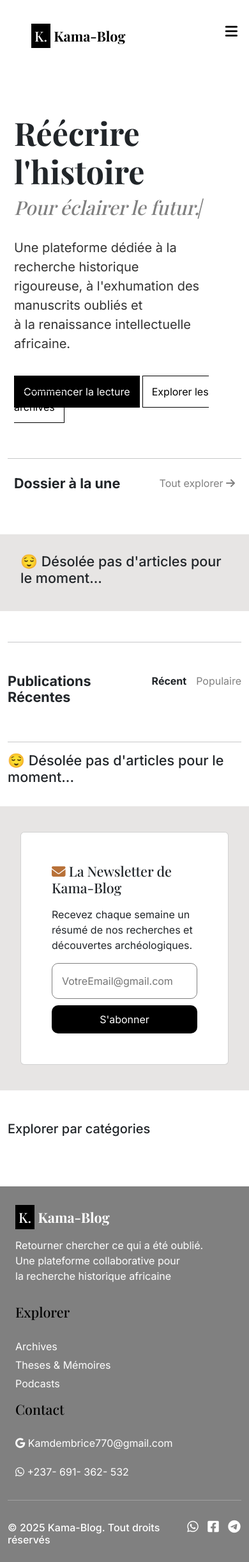
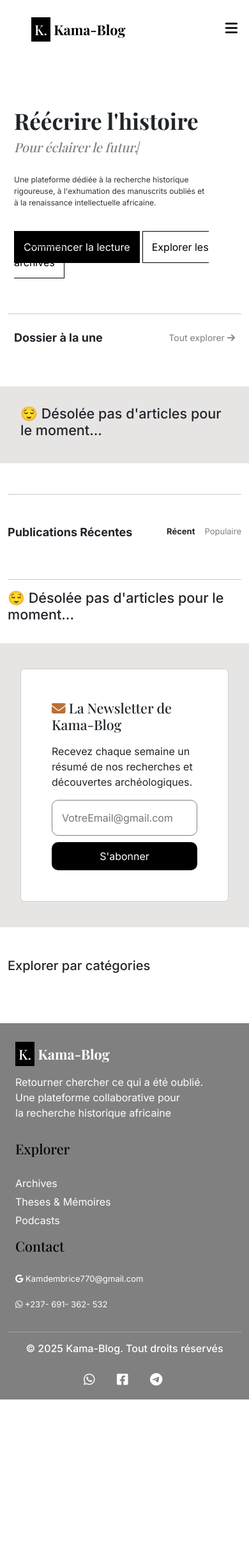
Before and after one commit to Brisco237/kama-blog, a Django app: page / in a window 390 px wide. Shown: the whole page at 64% size. After the commit the page ends 2187 px from the top, so only its background shows below. Run offline with Django 5.2, Linux system fonts and the light colour scheme; data that the repository does not hold is empty; some libraries are stand-ins or nearby versions; some web fonts are replaced.

Commit message:
petite touche de reglage coté responsive

```diff
--- a/blog/authapp/views.py
+++ b/blog/authapp/views.py
@@ -1,7 +1,8 @@
-from django.shortcuts import render
+from django.shortcuts import render, redirect
 from articles.models import Article, Category
 from django.conf import settings
-from .models import User
+from django.contrib import messages
+from .models import Profile, User
 
 # Create your views here.
 def home(request):
@@ -15,6 +16,25 @@ def home(request):
     )
 
 def register(request):
+    if request.method == "POST":
+        photo = request.FILES['photo']
+        username = request.POST['name']
+        last_name = request.POST['subname']
+        email = request.POST['email']
+        password  = request.POST['password']
+
+    try:
+        user = User.objects.create_user(
+            username=username, last_name=last_name, email=email, password=password
+        )
+
+        Profile.objects.create(user=user, photo=photo)
+        messages.success(request, "Compte créé avec succès!")
+        return redirect('login_user')
+
+    except Exception as e:
+        messages.error(request, f"Erreur: {str(e)}")
+
 
     return render(request, 'authapp/register.html')
 
--- a/blog/static/css/articles/archives.css
+++ b/blog/static/css/articles/archives.css
@@ -108,7 +108,6 @@
 .footer-card p{
     font-weight: bold;
     font-family: 'Inter';
-    text-transform: uppercase;
 }
 
 
@@ -134,6 +133,10 @@
         font-size:10px;
         margin-right:3px;
     }
+    .footer-card p{
+        font-size:13px;
+    }
+
 }
 
 @media screen and (max-width:320px){
--- a/blog/static/css/authapp/home.css
+++ b/blog/static/css/authapp/home.css
@@ -2,7 +2,7 @@
 .first-section{
     margin: 60px 0 20px 90px;
 }
-.first-section .title, .subtitle{
+.first-section .title{
     font-size:80px;
 }
 .first-section .title{
@@ -21,13 +21,12 @@
     color:#333333;
 }
 .buttons-home-section a{
-    list-style: none;
+    text-decoration: none;
 }
 .buttons-home-section .button1{
     background-color: black;
     color: white;
     font-family: 'Inter', sans-serif;
-    text-decoration: none;
     padding: 15px;
 }
 .buttons-home-section .button1:hover{
@@ -35,7 +34,6 @@
     transition: 0.8s;
 }
 .buttons-home-section .button2{
-    text-decoration: none;
     border: 1px solid black;
     padding: 14px;
     color:black;
@@ -64,6 +62,9 @@
 #articles-featured{
     background-color:rgb(231 229 228);
     padding:30px 20px;
+}
+#articles-featured .card{
+    padding:50px;
 }
 #articles-featured .category1{
     font-family: 'Inter', sans-serif;
@@ -174,7 +175,7 @@
     transition: 0.8s;
 }
 .newsletter form input,.newsletter form .btn-newsletter{
-    width: 100%;;
+    width: 100%;
 }
 .hastag-categories h5{
     font-family: 'Inter', sans-serif;
@@ -203,24 +204,82 @@
         font-size:50px;
     }
     .first-section .subtitle{
-        font-size: 30px;
+        font-size:30px;
+    }
+    .first-section .text{
+        font-size:18px;
+        margin-top:30px;
+    }
+    #articles-featured .card{
+        padding:15px;
+    }
+    #articles-featured .category1{
+        font-size:12px;
+    }
+    .title-article{
+        font-size:20px;
+    }
+    .summary{
+        font-size:12px;
     }
 }
-@media screen and (max-width:375px) {
+@media screen and (max-width:425px) {
+    .first-section .title{
+        font-size:35px;
+    }
+    .first-section .subtitle{
+        font-size:20px;
+    }
+    .first-section .text{
+        font-size:12px;
+    }
+    .section3 h4{
+        font-size:18px;
+    }
+    .section3 .sec3{
+        font-size:13px;
+    }
+    .second-section .head-second-section h4{
+        font-size:18px;
+    }
+    .second-section .head-second-section .voir{
+        font-size:14px;
+    }
+
+}
+@media screen and (max-width:375px){
     .buttons-home-section{
         display: flex;
         flex-direction: column;
+        text-align: center;
     }
     .buttons-home-section .button1{
         margin-bottom:5px;
+        padding:9px;
+        border-radius: 10px;
+    }
+    .buttons-home-section .button2{
+        padding:8px;
+        border-radius:10px;
+
+    }
+    .section3 h4{
+        font-size:18px;
+    }
+    .section3 .sec3 {
+       font-size: 12px;
     }
 }
 @media screen and (max-width:320px) {
     .first-section .title{
-        font-size: 40px;
+        margin-top:20px;
+        font-size:30px;
+    }
+    .first-section .subtitle{
+        font-size:20px;
     }
     .first-section .text{
-        font-size:14px;
+        font-size:12px;
     }
     .second-section .head-second-section h4{
         font-weight: bold;
--- a/blog/static/css/footer.css
+++ b/blog/static/css/footer.css
@@ -40,16 +40,26 @@
 .derniere-ligne{
     font-family: 'Inter', serif;
     display: flex;
-    justify-content: space-between;
+    flex-direction: column;
     align-items: center;
-    padding: 10px 0;
 }
 .derniere-ligne .icones-reseaux a{
     color: white;
-    margin-left: 10px;
+    margin-left:30px;
     font-size: 20px;
 }
 .derniere-ligne .icones-reseaux a:hover{
     color: black;
     transition: all 0.7s;
 }
+
+@media screen and (max-width:320px){
+    .derniere-ligne h6{
+        font-size:15px;
+    }
+}
+@media screen and (max-width:768px) {
+    .colonne3 .liens{
+        font-size:13px;
+    }
+}
--- a/blog/static/css/navbar.css
+++ b/blog/static/css/navbar.css
@@ -38,6 +38,32 @@ nav ul li a:hover{
     background-color: transparent;
     display: none;
 }
+.active{
+    display: none;
+}
+#box{
+    width: 100%;
+}
+#searchInput{
+    padding:10px;
+    border-top:none;
+    border-right: none;
+    border-left: none;
+    outline: none;
+}
+#searchBox button{
+    background-color: black;
+    padding:10px;
+    color: white;
+    border: none;
+}
+#user-pp img{
+    width:30px;
+    height:30px;
+    border-radius:50%;
+    object-fit: cover;
+}
+
 /* Mobile menu */
 .mobile-menu{
     font-family: 'Playfair Display';
@@ -53,6 +79,14 @@ nav ul li a:hover{
     position: absolute;
     width:90%;
     z-index:99;
+}
+.mobile-menu #user-pp{
+    list-style: none;
+    color: white;
+
+}
+.mobile-menu #user-pp img{
+    margin-right:10px;
 }
 .mobile-menu a{
     text-decoration: none;
@@ -82,6 +116,6 @@ nav ul li a:hover{
         display: block;
     }
     .first-nav ul .logo{
-        margin-top:20px;
+        margin-top:10px;
     }
 }
--- a/blog/templates/articles/archives.html
+++ b/blog/templates/articles/archives.html
@@ -72,7 +72,7 @@
         <div class="row mt-5 mb-5 articles-card">
             {% for article in articles %}
                 <div class="col-md-4 col-sm-6 mb-3">
-                    <div class="card h-60" data-aos="fade-right" data-aos-duration="3000">
+                    <div class="card h-60" data-aos="fade-up" data-aos-duration="2000">
                         <img src="{{ article.img.url }}" alt="{{ article.title }}" class="card-img-top img-fluid">
                         <div class="card-body">
                             <p class="card-text card-date"><i class="fas fa-calendar"></i> {{ article.updated_at|date:"d M Y  à  H:i" }}</p>
--- a/blog/templates/articles/article_list.html
+++ b/blog/templates/articles/article_list.html
@@ -8,7 +8,7 @@
     <div class="row">
         {% include "navbar.html" %}
     </div>
-    <div class="container-fluid section1 mt-5">
+    <div class="container-fluid section1 mt-5"  data-aos="fade-left" data-aos-duration="2000">
         <div class="container">
             <h6>Archives & Recherche</h6>
             <h1>Catalogue des Travaux</h1>
@@ -27,7 +27,7 @@
     <div class="row mt-2 mb-5 section2">
         {% for article in articles %}
                 <div class="col-lg-4 col-md-6 col-sm-6">
-                    <div class="card mt-3" data-aos="fade-up" data-aos-duration="3000" >
+                    <div class="card mt-3" data-aos="fade-up" data-aos-duration="2000">
                         <div class="card-body">
                             <div class="card-text">
                                 <p class="category">{{ article.category }}</p>
@@ -46,7 +46,7 @@
     </div>
     <div class="row text-center mb-5 btn-charger">
         <div class="col-md-4"></div>
-        <div class="col-md-4">
+        <div class="col-md-4" data-aos="fade-up" data-aos-duration="2000">
             <button id="charger-resulat">Charger plus de résultat</button>
         </div>
         <div class="col-md-4"></div>
--- a/blog/templates/authapp/home.html
+++ b/blog/templates/authapp/home.html
@@ -13,7 +13,7 @@
             <div class="first-section">
                 <h1 class="title">Réécrire l'histoire</h1>
                 <h3 class="subtitle"></h3>
-                <p class="text">Une plateforme dédiée à la recherche historique <br>rigoureuse,
+                <p class="text" data-aos="fade-right" data-aos-duration="2000">Une plateforme dédiée à la recherche historique <br>rigoureuse,
                 à l'exhumation des manuscrits oubliés et <br>à la renaissance intellectuelle africaine.</p>
                 <div class="buttons-home-section mt-5">
                     <a href="{% url 'article_list' %}" class="button1">Commencer la lecture</a>
@@ -33,10 +33,10 @@
     <div class="row mb-5" id="articles-featured">
         {% if articles1 %}
             {% for article in articles1 %}
-                <div class="col-md-4 col-sm-6" class="article3">
-                    <div class="card p-5 mt-2" data-aos="fade-right" data-aos-duration="3000">
+                <div class="col-md-4 col-sm-6">
+                    <div class="card mt-2" data-aos="fade-up" data-aos-duration="2000">
                         <a href="{% url 'article_detail' article.slug %}">
-                            <div class="card-img"><img src="{{ article.img.url }}" class="img-fluid"></div>
+                            <div class="card-img"><img src="{{ article.img.url }}" class="img-fluid" width="100%"></div>
                             <br>
                             <p class="category1">{{ article.category }}</p>
                             <h2 class="title-article">{{ article.title }}</h2>
@@ -68,7 +68,7 @@
                         <img src="{{ article.img.url }}" class="img-fluid">
                     </a>
                 </div>
-                <div class="col-md-8 col-sm-6  text" data-aos="fade-up" data-aos-duration="3000">
+                <div class="col-md-8 col-sm-6  text" data-aos="fade-up" data-aos-duration="2000">
                     <p class="category mt-2">
                         {{ article.category }}<span class="publications-time">. {{article.updated_at|date:"d M Y" }}</span>
                     </p>
@@ -92,7 +92,7 @@
     <div class="row newsletter mb-5">
         <div class="col-md-2"></div>
         <div class="col-md-8">
-            <div class="card p-5">
+            <div class="card p-5" data-aos="fade-up" data-aos-duration="2000">
                 <div class="card-title"><h4><i class="fas fa-envelope"></i> La Newsletter de Kama-Blog</h4></div>
                 <p class="card-text">Recevez chaque semaine un résumé de nos recherches et découvertes archéologiques.</p>
                 <form action="">
@@ -104,7 +104,7 @@
         </div>
         <div class="col-md-2"></div>
     </div>
-    <div class="row hastag-categories mb-5">
+    <div class="row hastag-categories mb-5" data-aos="fade-up" data-aos-duration="2000">
         <h5>Explorer par catégories</h5>
         {% for categorie in categories %}
             <div class="col-lg-3 col-sm-3 col-xm-12 text-center">
--- a/blog/templates/footer.html
+++ b/blog/templates/footer.html
@@ -33,7 +33,7 @@
     <hr>
     <div class="derniere-ligne">
         <h6>&copy; 2025 Kama-Blog. Tout droits réservés</h6>
-        <div class="icones-reseaux">
+        <div class="icones-reseaux mt-3 mb-3">
             <a href=""><i class="fab fa-whatsapp"></i></a>
             <a href=""><i class="fab fa-facebook-square"></i></a>
             <a href=""><i class="fab fa-telegram"></i></a>
--- a/blog/templates/navbar.html
+++ b/blog/templates/navbar.html
@@ -13,9 +13,16 @@
             <li class="items"><a href="{% url 'home' %}">Home</a></li>
             <li class="items"><a href="{% url 'article_list' %}">Articles</a></li>
             <li class="items"><a href="{% url 'archives' %}">Archives</a></li>
-            <li class="items"><a href=""><i class="fas fa-search"></i></a></li>
-            <li class="items"><a href="{% url 'login_user' %}" class="connexion-button">Connexion</a></li>
-            <li class="items"><a href="{% url 'register' %}" class="inscrire-button">S'inscrire</a></li>
+            <li class="items"><a href=""><i class="fas fa-search" id="search-bar"></i></a></li>
+            {% if user.is_authenticated %}
+                <li class="items" id="user-pp">
+                    <img src="{{ user.profile.photo.url }}">
+                    {{ user.username }}
+                </li>
+            {% else %}
+                <li class="items"><a href="{% url 'login_user' %}" class="connexion-button">Connexion</a></li>
+                <li class="items"><a href="{% url 'register' %}" class="inscrire-button">S'inscrire</a></li>
+            {% endif %}
             <button @click="open = !open" class="burger-button">
                 <i class="fa-solid" :class="open ? 'fa-xmark' : 'fa-bars'" style="font-size:22px;"></i>
             </button>
@@ -29,12 +36,43 @@
                     <a href="{% url 'home' %}">Home</a>
                     <a href="{% url 'article_list' %}">Articles</a>
                     <a href="{% url 'archives' %}">Archives</a>
-                    <a href=""><i class="fas fa-search"></i></a>
-                    <a href="{% url 'login_user' %}" class="connexion-button">Connexion</a>
-                    <a href="{% url 'register' %}" class="register-button-mobile">S'inscrire</a>
+                    <a href=""><i class="fas fa-search" id="search-bar"></i></a>
+                    {% if user.is_authenticated %}
+                        <li class="items mt-3" id="user-pp">
+                            <img src="{{ user.profile.photo.url }}">
+                            {{ user.username }}
+                        </li>
+                    {% else %}
+                        <li class="items"><a href="{% url 'login_user' %}" class="connexion-button">Connexion</a></li>
+                        <li class="items"><a href="{% url 'register' %}" class="inscrire-button">S'inscrire</a></li>
+                    {% endif %}
                 </div>
             </div>
         </div>
     </div>
+
+    <div class="row" id="box">
+        <div class="col-md-3"></div>
+        <div class="col-md-6">
+            <form id="searchBox" method="get" action="" class="active">
+                <input type="text" name="q" placeholder="Rechercher un article..." id="searchInput"/>
+                <button type="submit"><i class="fas fa-search"></i></button>
+            </form>
+        </div>
+        <div class="col-md-3"></div>
+    </div>
 </div>
+
+
+<script>
+
+    let icone = document.getElementById('search-bar');
+    let box = document.getElementById('box');
+
+    icone.addEventListener('click', (e) => {
+        e.preventDefault();
+        box.classList.toggle('active');
+    });
+
+</script>
 {% endblock content %}
```
Also changed, not shown: blog/templates/authapp/login.html (+8 -1 lines), blog/templates/authapp/register.html (+6 -1 lines).
